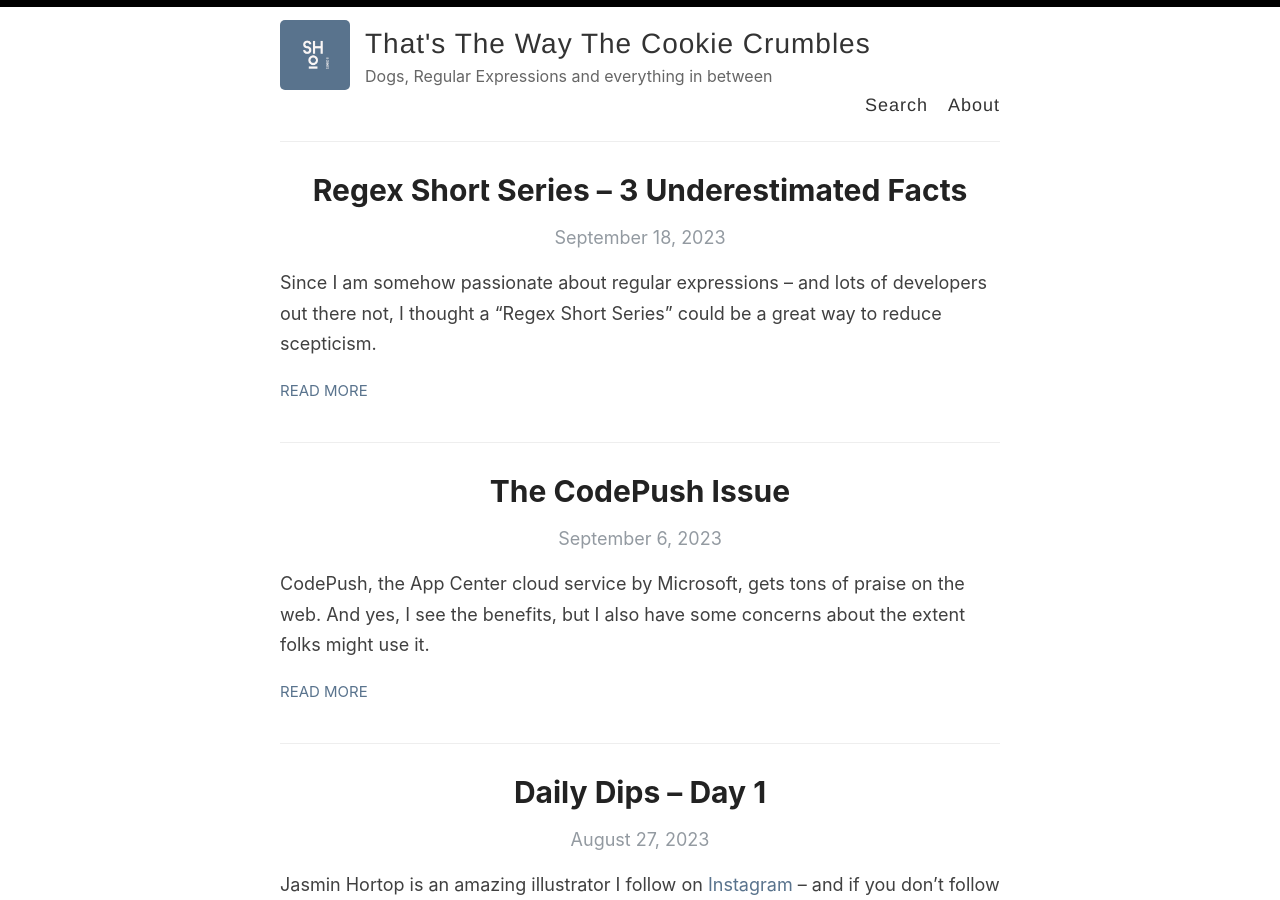
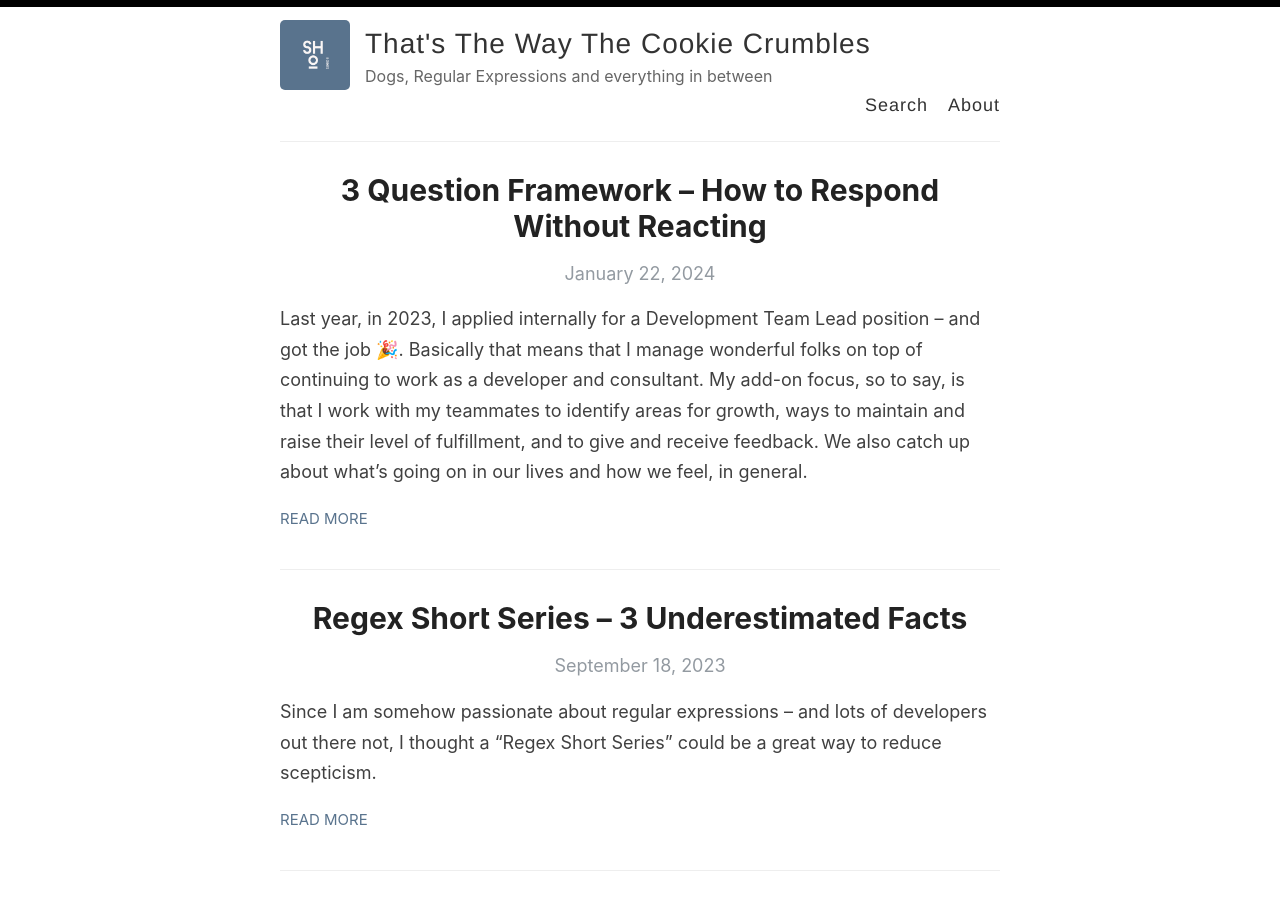
Before and after one commit to slickepinne/slickepinne.github.io, a Jekyll site: the page built from index.html, in a window 1280 px wide and 900 px high. Built offline with Jekyll 4.4.1, drawn with Linux system fonts in a browser that asks for light colours; the list of posts is cut into pages by our own code.

Commit message:
Publish 3 Question Framework post
Publish 3 Question Framework post and add attribute to show
when a post was published on a different blog before.

```diff
--- a/_layouts/post.html
+++ b/_layouts/post.html
@@ -12,6 +12,11 @@ layout: default
     <p class="author_title">{{ page.date | date: "%B %e, %Y" }}</p>
     {% if page.last_modified_at %}
       <p class="modified" datetime="{{ page.last_modified_at | date_to_xmlschema }}">Last updated at {{ page.last_modified_at | date: "%B %e, %Y" }}</p>
+    {% endif %}
+    {% if page.first_published_on %}
+      <p class="modified">
+        <a href="{{page.first_published_on[0]}}">First published on {{page.first_published_on[1]}}</a>
+      </p>
     {% endif %}
     <div class="post-tags">
       {% if post %}
--- /dev/null
+++ b/_posts/2024-01-22-3-question-framework-how-to-respond-without-reacting.md
@@ -0,0 +1,32 @@
+---
+layout: post
+title:  3 Question Framework – How to Respond Without Reacting
+categories: [Communication, Work-life balance, Mentoring, Coaching]
+first_published_on: [https://thoughtbot.com/blog/3-question-framework-how-to-respond-without-reacting, thoughtbot]
+---
+
+Last year, in 2023, I applied internally for a Development Team Lead position – and got the job 🎉. Basically that means that I manage wonderful folks on top of continuing to work as a developer and consultant. My add-on focus, so to say, is that I work with my teammates to identify areas for growth, ways to maintain and raise their level of fulfillment, and to give and receive feedback. We also catch up about what’s going on in our lives and how we feel, in general.
+
+The idea behind the 3 question framework is a result of one such meeting I had with a teammate I support. We were discussing experiences we both had where we felt we didn’t work efficiently because we were constantly answering questions and reacting to comments on Slack. We do this because we really care about one another and we find fulfillment in helping others. But in doing so, we didn’t give others the chance to contribute or to find answers on their own. On top of that, it was frustrating as we were slower in finishing our own tasks.
+
+After that meeting, I thought about a way to prevent this from happening. It wasn’t as easy as just saying “stop reacting to posts, focus on your own tasks” because as I mentioned it fulfills us to help and we definitely don’t want to stop doing it. A balance was needed. That balance called “3 Question Framework”.
+
+### THE FRAMEWORK
+
+As the name implies, the framework consists of three questions to ask when you find yourself reading comments or inquiries that give you the urge to react to them. These are the questions:
+
+1. Is the comment or question directly related to my work?
+2. an the author answer the question themself?
+3. Is there someone around who can answer?
+
+Although we have three questions, you might be done with the framework after answering the first. If you answer with “no, this is not directly related to my work”, then you have to force yourself to bring your focus to your own task. Do not react to the question.
+
+If the comment is related to your task, move to the second question from the framework: can the writer answer the question themself? Maybe they are looking for a document or similar and are asking if someone knows where to find it off the top of their head. If this is the case and you would need to search for it as well, you do not react to it.
+
+If they can’t answer it by themselves and given that it is related directly to your work, you go to the third and last question: are there other folks in the team who can react to the post. If there are, give them the chance to answer – and I use “chance” intentionally. You keep yourself in the background and focus on your task.
+
+Finally, if there is a post that is directly linked to your work where the author can’t proceed without input from you alone, that is the only time when you will answer.
+
+### THE IDEAL
+
+Ideally, you don’t want to use this framework forever. You should use it as a method to trick your brain into not reacting the known way: immediately reacting to every message. I can say that it helped my teammate and myself. If you are worried you might come across as rude, you can inform your colleagues that you are trying out this framework. And if you did use it, let me know what you think and if it helped you or your mates.
```
